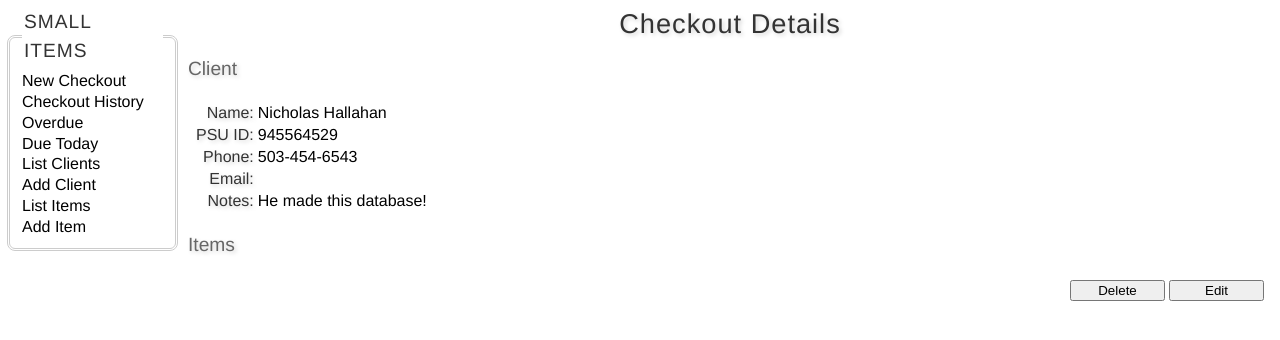
After one commit to hallahan/smallitems, a PHP site: page /detail_checkout.php?id=1 in a window 1280 px wide. The commit adds this page. Shown: the top 340 px of the page. Run offline with PHP 8.4, Linux system fonts and the light colour scheme; data comes from the database, SQL or seed files in the repository.

Commit message:
fixed a bunch of things

```diff
--- /dev/null
+++ b/detail_checkout.php
@@ -0,0 +1,79 @@
+<?php include 'head.php'; ?>
+
+<div id="wrapper">
+<h1>Checkout Details</h1>
+
+<?php
+$id=$_GET["id"];
+$formatstr =
+'Client: %s<br/>
+Checkout Date/Time: %s<br/>
+Return Date/Time: %s<br/>
+Notes:
+<p class="small">
+	%s
+</p>
+<h3>Items</h3>';
+
+include 'dbsetup.php';
+
+$esc = mysql_real_escape_string( $id );
+
+$q=
+"SELECT *
+FROM checkout
+JOIN client USING(client_id)
+WHERE checkout_id=" . $esc . ";";
+
+$res = mysql_query( $q );
+$row = mysql_fetch_array($res);
+?>
+
+
+<h2>Client</h2>
+<table class="silent">
+	<tr>
+		<th>Name:</th>
+		<td>
+			<?php echo $row['first_name'] . ' ' . $row['last_name']; ?>
+		</td>
+	</tr>
+	<tr>
+		<th>PSU ID:</th>
+			<td>
+			  <?php echo $row['psu_id']; ?>
+			</td>
+	</tr>
+	<tr>
+		<th>Phone:</th>
+			<td>
+			  <?php echo $row['phone']; ?>
+			</td>
+	</tr>
+	<tr>
+		<th>Email:</th>
+		  <td><?php echo $row['email']; ?></td>
+	</tr>
+	<tr>
+		<th>Notes:</th>
+			<td><?php echo $row['notes']; ?></td>
+	</tr>
+</table>
+
+<h2>Items</h2>
+
+<table class="silent" align="right" >
+	<tr>
+		<td width="95">
+		<input class="full" type="button" onclick="del()" value="Delete"/>
+		</td>
+		<td width="95">
+		<input class="full" type="button" onclick="edit()" value="Edit"/>
+		</td>
+	</tr>
+</table>
+
+</fieldset>
+</div>
+
+<?php include 'tail.php'; ?>
--- a/staging/checkout.php
+++ b/staging/checkout.php
@@ -8,13 +8,13 @@ $notes =					$_GET["notes"];
 include '../dbsetup.php';
 
 $formatstr =
-'<h2>Checkout Date/Time:</h2>
+'<h3>Checkout Date/Time:</h3>
 	%s<br/>
 	%s
-<h2>Return Date/Time:</h2>
+<h3>Return Date/Time:</h3>
 	%s<br/>
 	%s
-<h2>Notes:</h2>
+<h3>Notes:</h3>
 	%s';
 
 $esc_cod = mysql_real_escape_string( $checkout_date );
--- a/style.css
+++ b/style.css
@@ -42,7 +42,7 @@ h2 {
 	color: #666;
 	text-shadow: lightgray 2px 2px 4px;
 	font-weight: lighter;
-	font-size:1.0em;
+	font-size:1.2em;
 }
 
 p.small {
@@ -87,9 +87,11 @@ fieldset
 
 
 h3 {
-	font-family: "Apple Gothic", "Segoe UI Semibold", Helvetica, sans-serif;
-	color: black;
-	text-shadow: lightgray 1px 1px 2px;
+	text-align: left;
+  color: #666;
+  text-shadow: lightgray 2px 2px 4px;
+  font-weight: lighter;
+  font-size:1.0em;
 }
 
 #top {
@@ -194,6 +196,13 @@ table.silent td {
 	text-align:left;
 }
 
+table.silent th {
+	text-align:right;
+	color: #333;
+  text-shadow: lightgray 2px 2px 4px;
+  font-weight: lighter;
+}
+
 label {
 	text-align: right;
 	vertical-align:top;
```
Also changed, not shown: detail_client.php (added, +70 -0 lines), history_table.php (+4 -3 lines), newcheckoutmiddle.php (+6 -6 lines), staging/staging.php (+5 -5 lines), detail_item.php (added).
